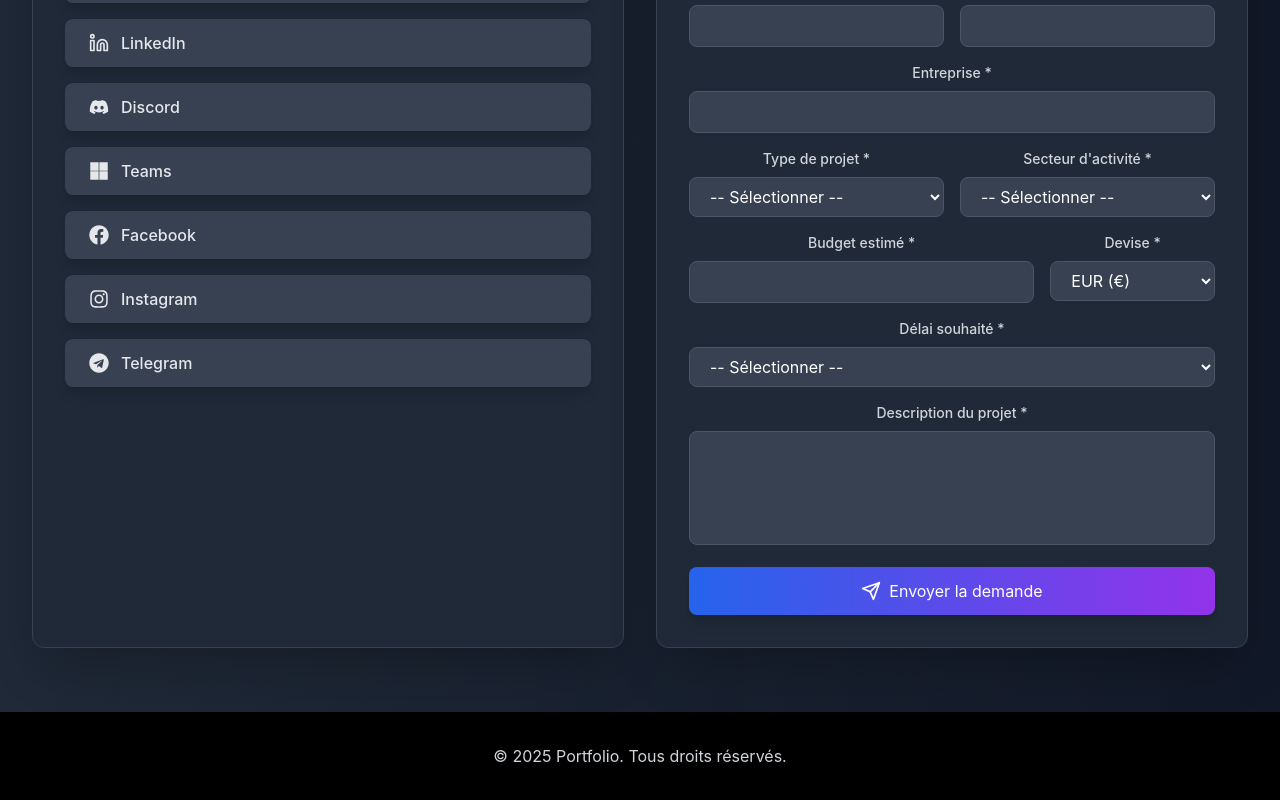
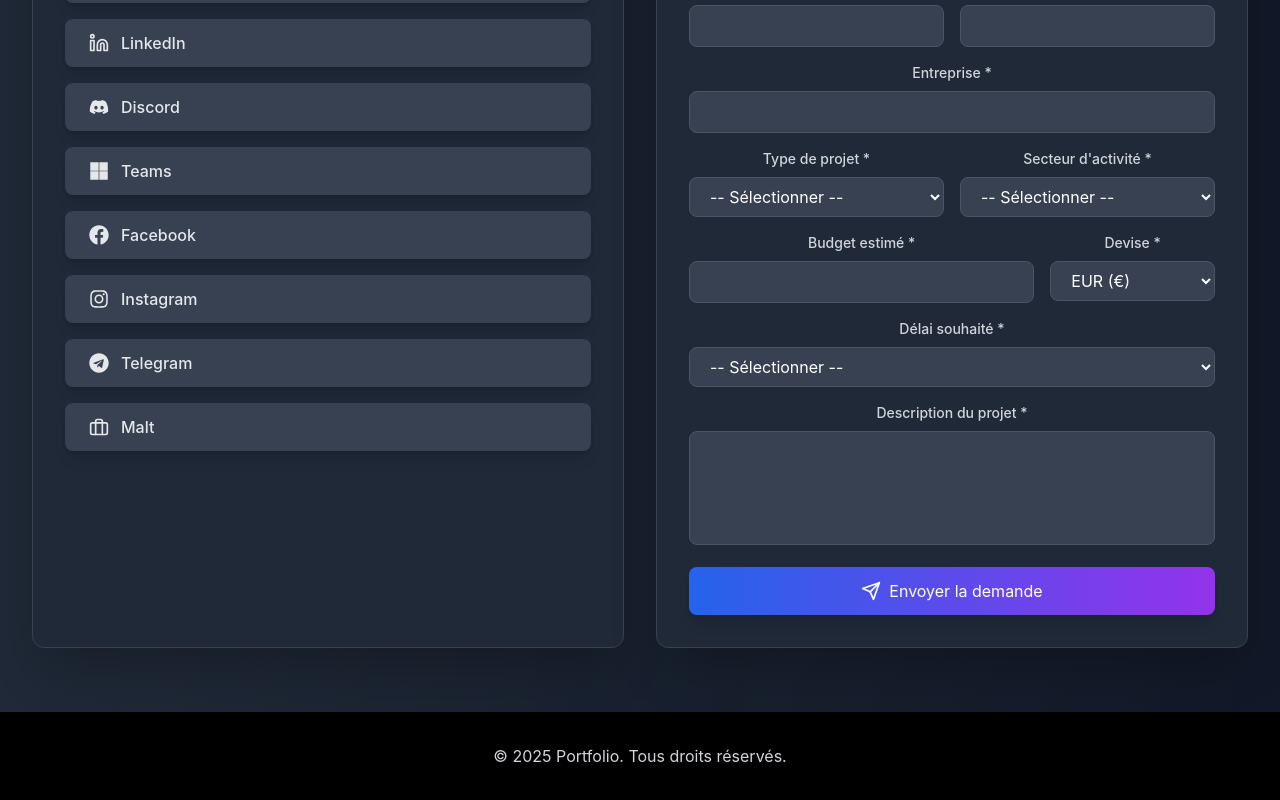
Before and after one commit to Clement2909/portfolio, a React (Create React App) app: page /#/ in a window 1280 px wide. Shown: the part 5196-5996 px from the top of the page. Built offline with nearby package versions, Linux system fonts and the light colour scheme.

Commit message:
Add Malt profile link to contact section

```diff
--- a/src/components/Portfolio.jsx
+++ b/src/components/Portfolio.jsx
@@ -1,5 +1,5 @@
 import { useState, useEffect, useRef } from "react";
-import { Globe, User, Code, Mail, Linkedin, ExternalLink, Sun, Moon, MessageCircle, Monitor, Database, Zap, Check, HelpCircle, Menu, X, ArrowUp, Send } from "lucide-react";
+import { Globe, User, Code, Mail, Linkedin, ExternalLink, Sun, Moon, MessageCircle, Monitor, Database, Zap, Check, HelpCircle, Menu, X, ArrowUp, Send, Briefcase } from "lucide-react";
 import { FaDiscord, FaFacebook, FaInstagram, FaTelegram, FaMicrosoft } from 'react-icons/fa';
 import { useNavigate } from "react-router-dom";
 import emailjs from '@emailjs/browser';
@@ -1185,6 +1185,17 @@ const Portfolio = ({ isDark: propIsDark, setIsDark: propSetIsDark, currentLang:
                   <FaTelegram className="h-5 w-5 mr-3" />
                   <span className="font-medium">Telegram</span>
                 </a>
+                <a
+                  href="https://www.malt.com/profile/clementvictorinmarierandrianasolo"
+                  target="_blank"
+                  rel="noopener noreferrer"
+                  className={`flex items-center px-6 py-3 rounded-lg transition-colors shadow-lg hover:shadow-xl transform hover:scale-105 ${
+                    isDark ? 'bg-gray-700 text-gray-200 hover:bg-gray-600' : 'bg-blue-50 text-blue-600 hover:bg-blue-100'
+                  }`}
+                >
+                  <Briefcase className="h-5 w-5 mr-3" />
+                  <span className="font-medium">Malt</span>
+                </a>
               </div>
             </div>
 
```
